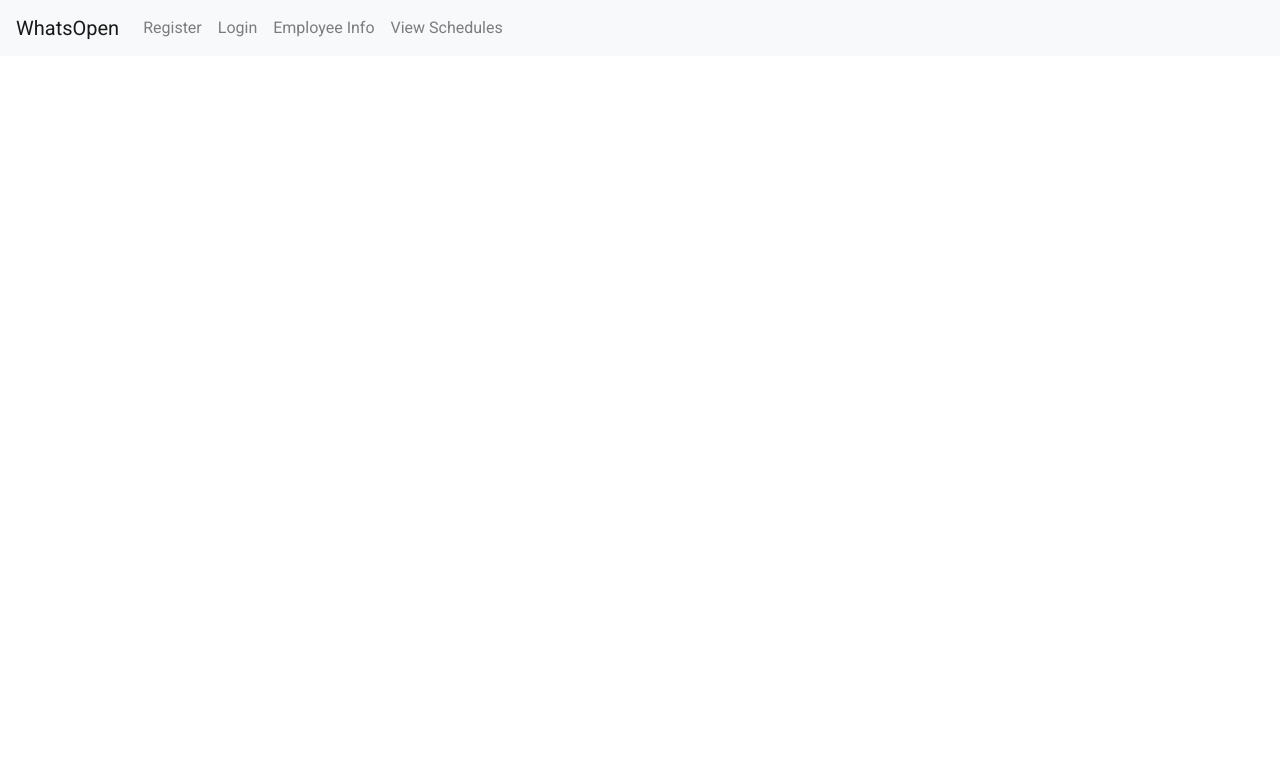
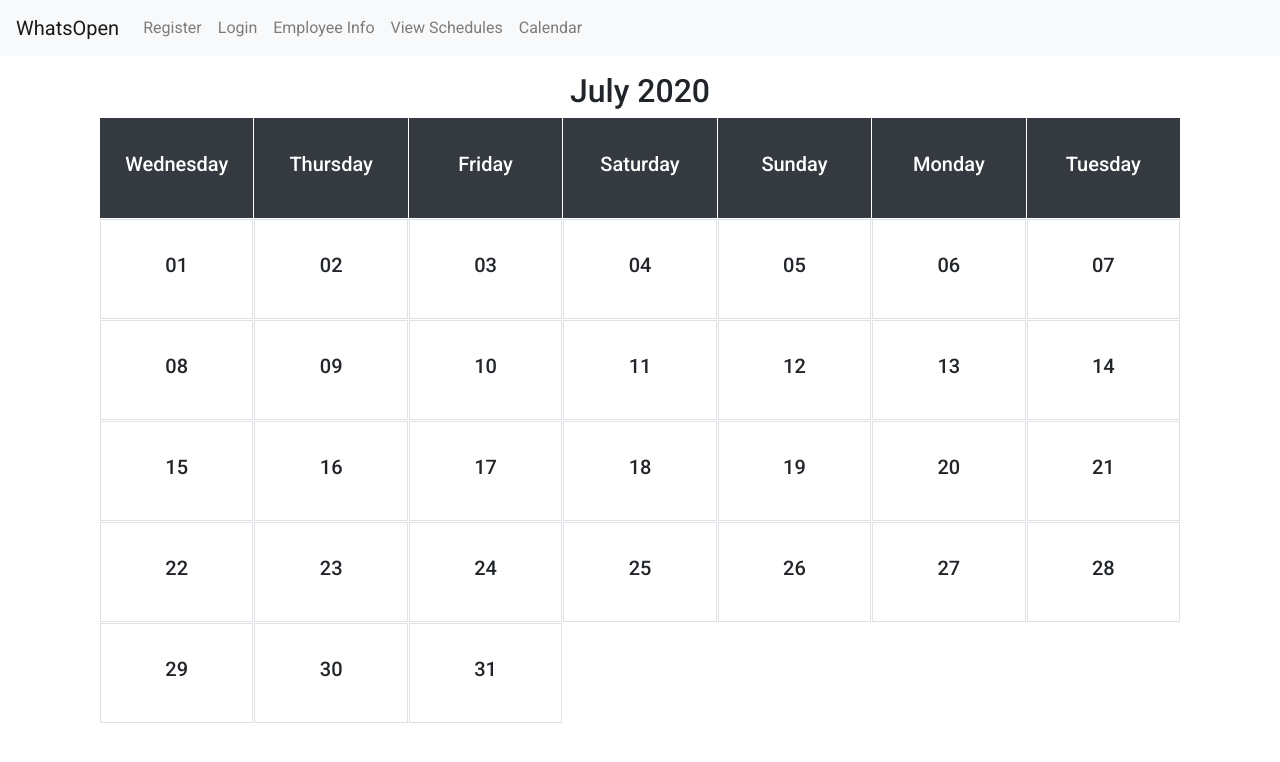
Before and after one commit to madmax9242/whatsOpen, an Angular app in the folder angular/whatsOpen/: page /calendar in a window 1280 px wide. Before the commit this address led to /. Shown: the top 762 px of the page. Built offline with nearby package versions, Linux system fonts and the light colour scheme.

Commit message:
New Component calendar and dialog added.

```diff
--- a/angular/whatsOpen/src/app/app-routing.module.ts
+++ b/angular/whatsOpen/src/app/app-routing.module.ts
@@ -6,6 +6,7 @@ import { ScheduleListComponent } from './components/schedule-list/schedule-list.
 import { EmployeeInfoComponent } from './components/employee-info/employee-info.component';
 import { RegisterComponent } from './components/register/register.component';
 import { LoginComponent } from './components/login/login.component';
+import { CalendarComponent } from './components/calendar/calendar.component';
 
 const routes: Routes = [
 	{ path: '', component: LoginComponent },
@@ -13,6 +14,7 @@ const routes: Routes = [
 	{ path: 'login', component: LoginComponent },
 	{ path: 'employee-info', component: EmployeeInfoComponent },
 	{ path: 'schedule-list', component: ScheduleListComponent },
+	{ path: 'calendar', component: CalendarComponent },
 ];
 
 @NgModule({
--- a/angular/whatsOpen/src/app/app.component.html
+++ b/angular/whatsOpen/src/app/app.component.html
@@ -1,7 +1,8 @@
 <div>
 	<nav class="navbar navbar-expand-lg navbar-light bg-light">
 		<a class="navbar-brand title">{{title}}</a>
-		<button class="navbar-toggler" type="button" data-toggle="collapse" data-target="#navbarNav" aria-controls="navbarNav" aria-expanded="false" aria-label="Toggle navigation">
+		<button class="navbar-toggler" type="button" data-toggle="collapse" data-target="#navbarNav"
+			aria-controls="navbarNav" aria-expanded="false" aria-label="Toggle navigation">
 			<span class="navbar-toggler-icon"></span>
 		</button>
 		<div class="collapse navbar-collapse" id="navbarNav">
@@ -13,10 +14,15 @@
 					<a class="nav-link" [routerLink]="['/login']" routerLinkActive="router-link-active">Login</a>
 				</li>
 				<li class="nav-item">
-					<a class="nav-link" routerLink="/employee-info" routerLinkActive="router-link-active">Employee Info</a>
+					<a class="nav-link" routerLink="/employee-info" routerLinkActive="router-link-active">Employee
+						Info</a>
 				</li>
 				<li class="nav-item">
-					<a class="nav-link" routerLink="/schedule-list" routerLinkActive="router-link-active">View Schedules</a>
+					<a class="nav-link" routerLink="/schedule-list" routerLinkActive="router-link-active">View
+						Schedules</a>
+				</li>
+				<li class="nav-item">
+					<a class="nav-link" routerLink="/calendar" routerLinkActive="router-link-active">Calendar</a>
 				</li>
 			</ul>
 		</div>
--- /dev/null
+++ b/angular/whatsOpen/src/app/components/calendar/calendar.component.html
@@ -0,0 +1,20 @@
+<div class="container-fluid mt-3">
+    <h2 class="text-center">{{month[0] | date: 'MMMM yyyy' }}</h2>
+    <mat-grid-list cols="7" rowHeight="100px">
+
+        <mat-grid-tile *ngFor="let header of monthHeader" colspan="1" rowspan="1" class="bg-dark">
+            <h5 class="row align-items-center text-white">{{header}}
+            </h5>
+        </mat-grid-tile>
+
+        <mat-grid-tile *ngFor="let day of month" colspan="1" rowspan="1" class="border">
+            <div class="btn btn-block d-flex align-items-center justify-content-center" style="height:100%"
+                (click)="selectDay(day)">
+                <h5 class="">{{day | date: 'dd'}}</h5>
+                <p class="d-sm-none">No events</p>
+            </div>
+        </mat-grid-tile>
+
+    </mat-grid-list>
+
+</div>
--- /dev/null
+++ b/angular/whatsOpen/src/app/components/calendar/calendar.component.ts
@@ -0,0 +1,59 @@
+import { Component, OnInit } from '@angular/core';
+import { DatePipe } from "@angular/common";
+import { MatDialog } from '@angular/material/dialog';
+import { EventDialogComponent } from '../event-dialog/event-dialog.component';
+
+@Component({
+  selector: 'app-calendar',
+  templateUrl: './calendar.component.html',
+  styleUrls: ['./calendar.component.css'],
+  providers: [DatePipe]
+})
+export class CalendarComponent implements OnInit {
+
+  month: Date[];
+  monthHeader: string[] = [];
+
+  constructor(private datePipe: DatePipe, public dialog: MatDialog) {
+    this.month = this.getDaysInMonth(6, 2020);
+  }
+
+  openDialog(reqType: string, date: Date): void {
+    console.log('The date', date);
+    const dialogRef = this.dialog.open(EventDialogComponent, {
+      width: '400px',
+      data: { title: reqType, date: date }
+    });
+
+    dialogRef.afterClosed().subscribe(result => {
+      console.log('The dialog was closed', result);
+      //this.animal = result;
+    });
+  }
+
+  ngOnInit(): void {
+  }
+
+  selectDay(day: Date) {
+    this.openDialog('Day Off', day);
+  }
+
+  /**
+ * @param {int} The month number, 0 based
+ * @param {int} The year, not zero based, required to account for leap years
+ * @return {Date[]} List with date objects for each day of the month
+ */
+  getDaysInMonth(month, year) {
+    var date = new Date(year, month, 1);
+    var days = [];
+    while (date.getMonth() === month) {
+      days.push(new Date(date));
+      date.setDate(date.getDate() + 1);
+    }
+    for (let i = 0; i < 7; i++) {
+      this.monthHeader.push(this.datePipe.transform(days[i], 'EEEE').toString());
+    }
+    return days;
+  }
+
+}
--- /dev/null
+++ b/angular/whatsOpen/src/app/components/event-dialog/event-dialog.component.html
@@ -0,0 +1,10 @@
+<h1 mat-dialog-title>Request {{data.title}}</h1>
+<div mat-dialog-content>
+    <p>What would be the date?</p>
+    <p>{{data.date | date: 'longDate'}}</p>
+</div>
+<div mat-dialog-actions class="mb-2">
+    <button mat-button (click)="onNoClick()" class="col btn btn-outline-danger">No Thanks</button>
+    <button mat-button [mat-dialog-close]="data.date" cdkFocusInitial class="col btn btn-outline-success">Send
+        Request</button>
+</div>
--- /dev/null
+++ b/angular/whatsOpen/src/app/components/event-dialog/event-dialog.component.ts
@@ -0,0 +1,21 @@
+import { Component, Inject } from '@angular/core';
+import { MatDialogRef, MAT_DIALOG_DATA } from '@angular/material/dialog';
+
+@Component({
+  selector: 'app-event-dialog',
+  templateUrl: './event-dialog.component.html',
+  styleUrls: ['./event-dialog.component.css']
+})
+export class EventDialogComponent {
+
+  constructor(
+    public dialogRef: MatDialogRef<EventDialogComponent>,
+    @Inject(MAT_DIALOG_DATA) public data: any) {
+
+  }
+
+  onNoClick(): void {
+    this.dialogRef.close();
+  }
+
+}
```
Also changed, not shown: angular/whatsOpen/src/app/app.module.ts (+8 -0 lines), angular/whatsOpen/src/app/components/calendar/calendar.component.css (added), angular/whatsOpen/src/app/components/event-dialog/event-dialog.component.css (added), 2 other files (tests, documents, lock files or other folders).
